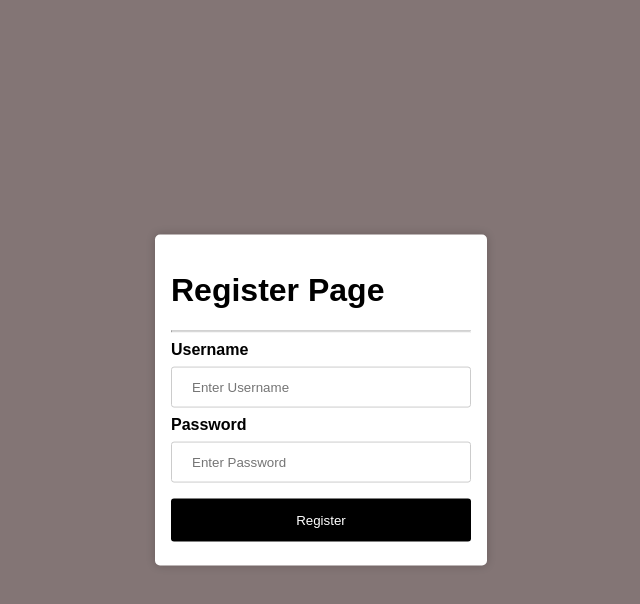
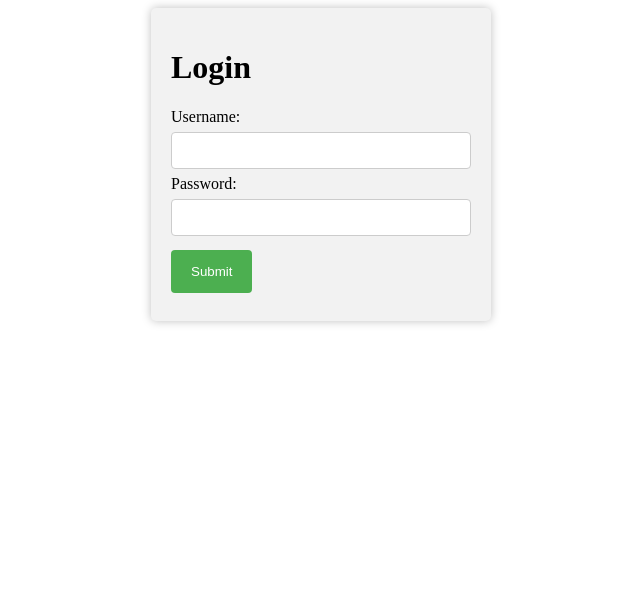
Before and after one commit to zevin02/ZOJ, a plain HTML site: page oj_server/www_root/load.html in a window 1280 px wide. Shown: the whole page, without its empty margins (319-959 px from the left). Drawn offline with Linux system fonts and the light colour scheme.

Commit message:
完善登陆的逻辑

```diff
--- a/oj_server/www_root/load.html
+++ b/oj_server/www_root/load.html
@@ -1,113 +1,69 @@
 <!DOCTYPE html>
 <html>
   <head>
-    <title>Register Page</title>
-    <meta charset="utf-8">
-    <meta name="viewport" content="width=device-width, initial-scale=1">
+    <meta charset="UTF-8">
+    <title>Login</title>
     <style>
-        body {
-            font-family: Arial, Helvetica, sans-serif;
-            background-color: #837575;
+      #login-form {
+        width: 300px;
+        margin: 0 auto;
+        padding: 20px;
+        background-color: #f2f2f2;
+        border-radius: 5px;
+        box-shadow: 0px 0px 10px 0px rgba(0,0,0,0.25);
       }
-
-        .form-container{
-            position: absolute;
-            top: 50%;
-            left: 50%;
-            transform: translate(-50%, -50%);
-        }
-
-        .container {
-            padding: 16px;
-            background-color: #ffffff;
-            box-shadow: 0px 0px 10px rgba(0,0,0,.2);
-            border-radius: 5px;
-            width: 300px;
-        }
-
       input[type=text], input[type=password] {
         width: 100%;
-            padding: 12px 20px;
-            margin: 8px 0;
+        padding: 10px;
+        margin: 6px 0;
         display: inline-block;
         border: 1px solid #ccc;
+        border-radius: 4px;
         box-sizing: border-box;
-            border-radius: 3px;
       }
-
-        button {
-            background-color: #000000;
+      button[type=submit] {
+        background-color: #4caf50;
         color: white;
         padding: 14px 20px;
         margin: 8px 0;
         border: none;
+        border-radius: 4px;
         cursor: pointer;
-            width: 100%;
-            border-radius: 3px;
-        }
-
-        button:hover {
-            opacity: 0.8;
-        }
-
-        .error-msg{
-            color: red;
-            font-size: 15px;
       }
     </style>
   </head>
+  <body>
+    <div id="login-form">
+      <h1>Login</h1>
+      <form>
+        <label for="username">Username:</label>
+        <input type="text" id="username" name="username" required>
 
-<body>
-    <div class="form-container">
-        <div class="container">
-            <h1>Register Page</h1>
-            <hr>
-            <form id="register-form">
-                <label for="username"><b>Username</b></label>
-                <input type="text" placeholder="Enter Username" name="username" required>
-                <label for="password"><b>Password</b></label>
-                <input type="password" placeholder="Enter Password" name="password" required>
-                <p class="error-msg" hidden>Please fill in this field.</p>
-                <button type="submit">Register</button>
+        <label for="password">Password:</label>
+        <input type="password" id="password" name="password" required>
+
+        <button type="submit" onclick="submitForm()">Submit</button>
       </form>
-        </div>
     </div>
 
     <script>
-        const registerForm = document.querySelector('#register-form');
-        const errorMsg = document.querySelector('.error-msg');
+      function submitForm() {
+        let username = document.getElementById('username').value;
+        let password = document.getElementById('password').value;
 
-        registerForm.addEventListener('submit', (e) => {
-            e.preventDefault();
+        let data = JSON.stringify({ "username": username, "password": password });
 
-            if(registerForm.username.value === '' || registerForm.password.value === ''){
-                errorMsg.hidden = false;
-            }else{
-                errorMsg.hidden = true;
-                const xhr = new XMLHttpRequest();
-
-                xhr.onload = () => {
-                    if(xhr.status == 200){
-                        alert(xhr.responseText);
-                        window.location.href = "./login.html";
-                    }else{
-                        alert(`Error ${xhr.status}: ${xhr.statusText}`);
+        fetch('/clicklogin', {
+          method: 'POST',
+          headers: {
+            'Content-Type': 'application/json'
+          },
+          body: data
+        })
+        .then(response => response.text())
+        .then(data => console.log(data))
+        .catch(error => console.error(error));
       }
-                }
-
-                xhr.onerror = () =>{
-                    alert("Request Error");
-                }
-
-                xhr.open("POST", "/register");
-                xhr.setRequestHeader('Content-Type', 'application/json');
-                xhr.send(JSON.stringify({
-                    "username": registerForm.username.value,
-                    "password": registerForm.password.value,
-                }));
-            }
-        })
-
     </script>
   </body>
 </html>
```
Also changed, not shown: oj_server/www_root/index.html (+1 -1 lines), oj_server/www_root/register.html (+1 -1 lines), 1 other file. Lines whose indentation alone changed are shown as unchanged.
